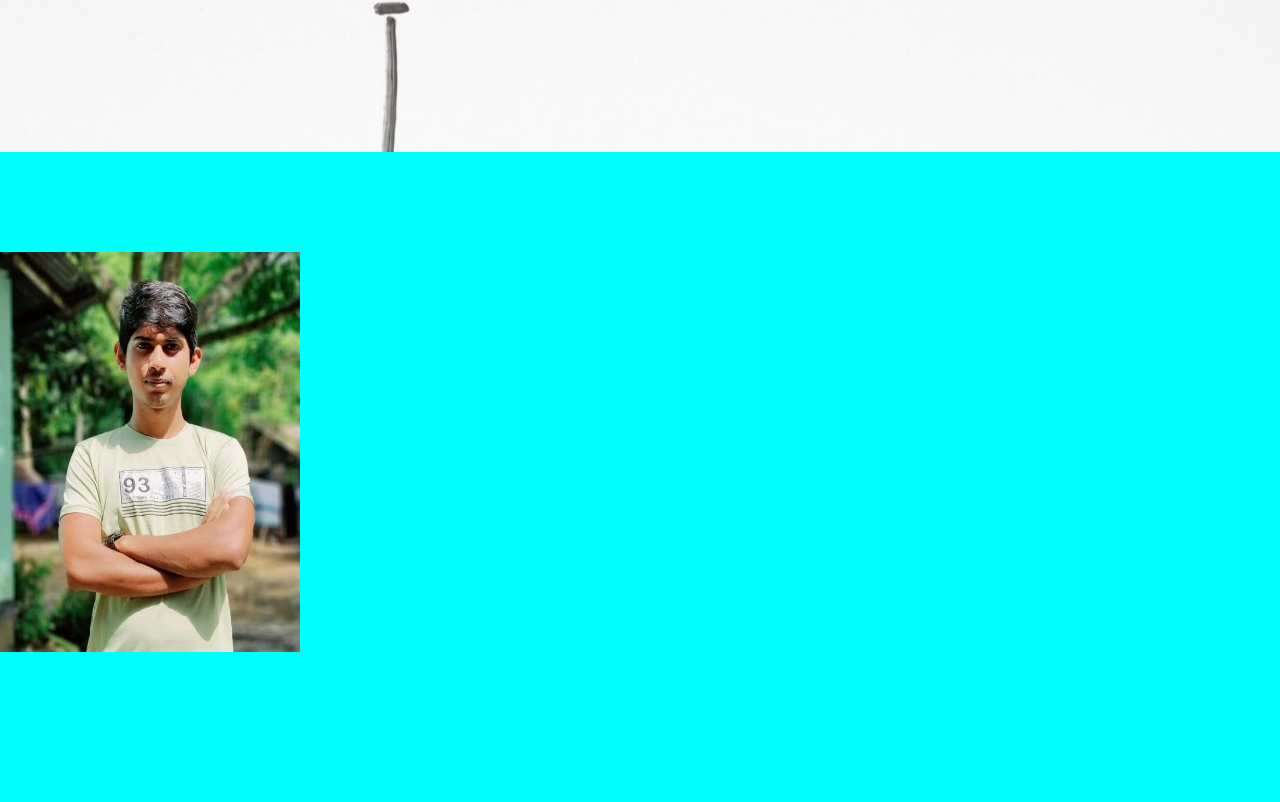
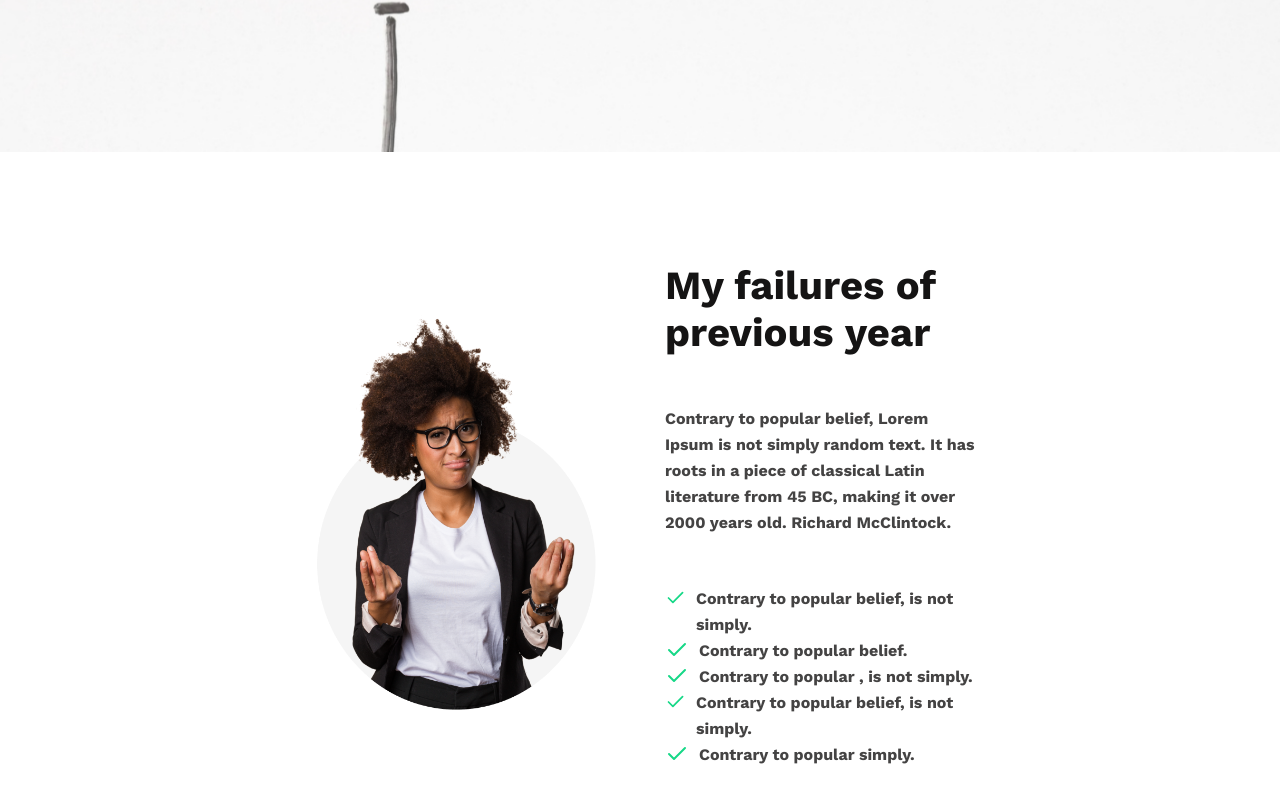
Before and after one commit to shakiltha/ph-new-year-new-me, a plain HTML site: page index.html in a window 1280 px wide. Shown: the part 648-1450 px from the top of the page. Before the commit the page ends 1304 px from the top, so only its background shows below. Drawn offline with nearby package versions, Linux system fonts and the light colour scheme.

Commit message:
profile section done

```diff
--- a/index.html
+++ b/index.html
@@ -25,15 +25,112 @@
       </div>
     </header>
     <main>
-      <div class="profile-with-text-container">
-        <div class="profile-picture">
-          <img
-            src="images/shakil_profile (1).jpg"
-            width="300px"
-            height="400px"
-            alt=""
-          />
-        </div>
+      <div class="profile-text-container">
+        <img
+          class="profile"
+          src="images/person.png"
+          width="300px"
+          height="400px"
+          alt="a girl picture"
+        />
+        <section class="paragraph-section">
+          <p class="para-1">My failures of previous year</p>
+          <p class="para-2">
+            Contrary to popular belief, Lorem Ipsum is not simply random text.
+            It has roots in a piece of classical Latin literature from 45 BC,
+            making it over 2000 years old. Richard McClintock.
+          </p>
+          <div class="svg-para">
+            <svg
+              xmlns="http://www.w3.org/2000/svg"
+              width="24"
+              height="24"
+              viewBox="0 0 24 24"
+              fill="none"
+            >
+              <path
+                d="M20 6L9 17L4 12"
+                stroke="#16D887"
+                stroke-width="2"
+                stroke-linecap="round"
+                stroke-linejoin="round"
+              />
+            </svg>
+            <p class="para-3">Contrary to popular belief, is not simply.</p>
+          </div>
+          <div class="svg-para">
+            <svg
+              xmlns="http://www.w3.org/2000/svg"
+              width="24"
+              height="24"
+              viewBox="0 0 24 24"
+              fill="none"
+            >
+              <path
+                d="M20 6L9 17L4 12"
+                stroke="#16D887"
+                stroke-width="2"
+                stroke-linecap="round"
+                stroke-linejoin="round"
+              />
+            </svg>
+            <p class="para-4">Contrary to popular belief.</p>
+          </div>
+          <div class="svg-para">
+            <svg
+              xmlns="http://www.w3.org/2000/svg"
+              width="24"
+              height="24"
+              viewBox="0 0 24 24"
+              fill="none"
+            >
+              <path
+                d="M20 6L9 17L4 12"
+                stroke="#16D887"
+                stroke-width="2"
+                stroke-linecap="round"
+                stroke-linejoin="round"
+              />
+            </svg>
+            <p class="para-5">Contrary to popular , is not simply.</p>
+          </div>
+          <div class="svg-para">
+            <svg
+              xmlns="http://www.w3.org/2000/svg"
+              width="24"
+              height="24"
+              viewBox="0 0 24 24"
+              fill="none"
+            >
+              <path
+                d="M20 6L9 17L4 12"
+                stroke="#16D887"
+                stroke-width="2"
+                stroke-linecap="round"
+                stroke-linejoin="round"
+              />
+            </svg>
+            <p class="para-6">Contrary to popular belief, is not simply.</p>
+          </div>
+          <div class="svg-para">
+            <svg
+              xmlns="http://www.w3.org/2000/svg"
+              width="24"
+              height="24"
+              viewBox="0 0 24 24"
+              fill="none"
+            >
+              <path
+                d="M20 6L9 17L4 12"
+                stroke="#16D887"
+                stroke-width="2"
+                stroke-linecap="round"
+                stroke-linejoin="round"
+              />
+            </svg>
+            <p class="para-7">Contrary to popular simply.</p>
+          </div>
+        </section>
       </div>
     </main>
     <footer></footer>
--- a/styles/style.css
+++ b/styles/style.css
@@ -2,10 +2,6 @@
     margin: 0;
     padding: 0;
     box-sizing: border-box;
-}
-
-body {
-    background-color: aqua;
 }
 
 /* color variables */
@@ -13,7 +9,7 @@ body {
 :root {
     --primary-dark1: #151414;
     --primary-dark2: #444343;
-    --primary-back: #f15b22;
+    --primary-background: #f15b22;
 }
 
 /* header styles */
@@ -68,4 +64,61 @@ body {
 
 /* main section */
 
+/* profile and text */
+
+.profile-text-container {
+    margin-bottom: 100px;
+    display: flex;
+    justify-content: center;
+    align-items: center;
+}
+
+.profile-text-container .paragraph-section {
+    text-align: left;
+    width: 25%;
+    height: auto;
+    margin-left: 50px;
+}
+
+.paragraph-section>p {
+    margin: 10px;
+}
+
+.paragraph-section .para-1 {
+    color: var(--primary-dark1);
+    font-family: 'Work Sans';
+    font-size: 40px;
+    font-weight: 700;
+}
+
+.paragraph-section .para-2 {
+    color: var(--primary-dark2);
+    font-family: 'Work Sans';
+    font-size: 16px;
+    font-weight: 400;
+    line-height: 26px;
+    margin: 50px 0 50px 10px;
+}
+
+.paragraph-section .para-3,
+.para-4,
+.para-5,
+.para-6,
+.para-7 {
+    color: var(--primary-dark2);
+    font-family: 'Work Sans';
+    font-size: 16px;
+    font-weight: 400;
+    line-height: 26px;
+    margin-left: 10px;
+}
+
+.paragraph-section svg {
+    margin-left: 10px;
+}
+
+.paragraph-section .svg-para {
+    display: flex;
+}
+
 /* profile picture with some text - section */
```
